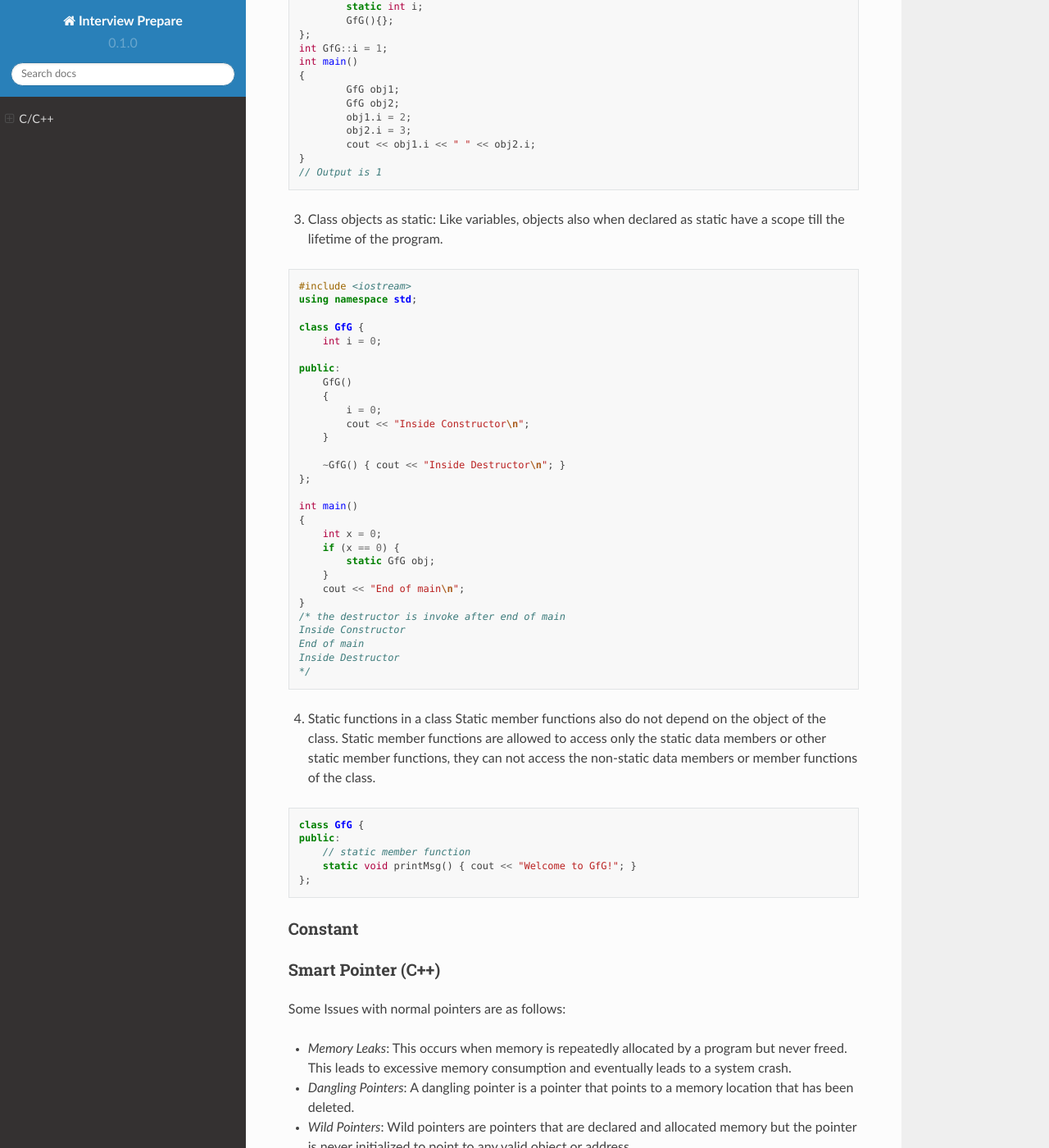
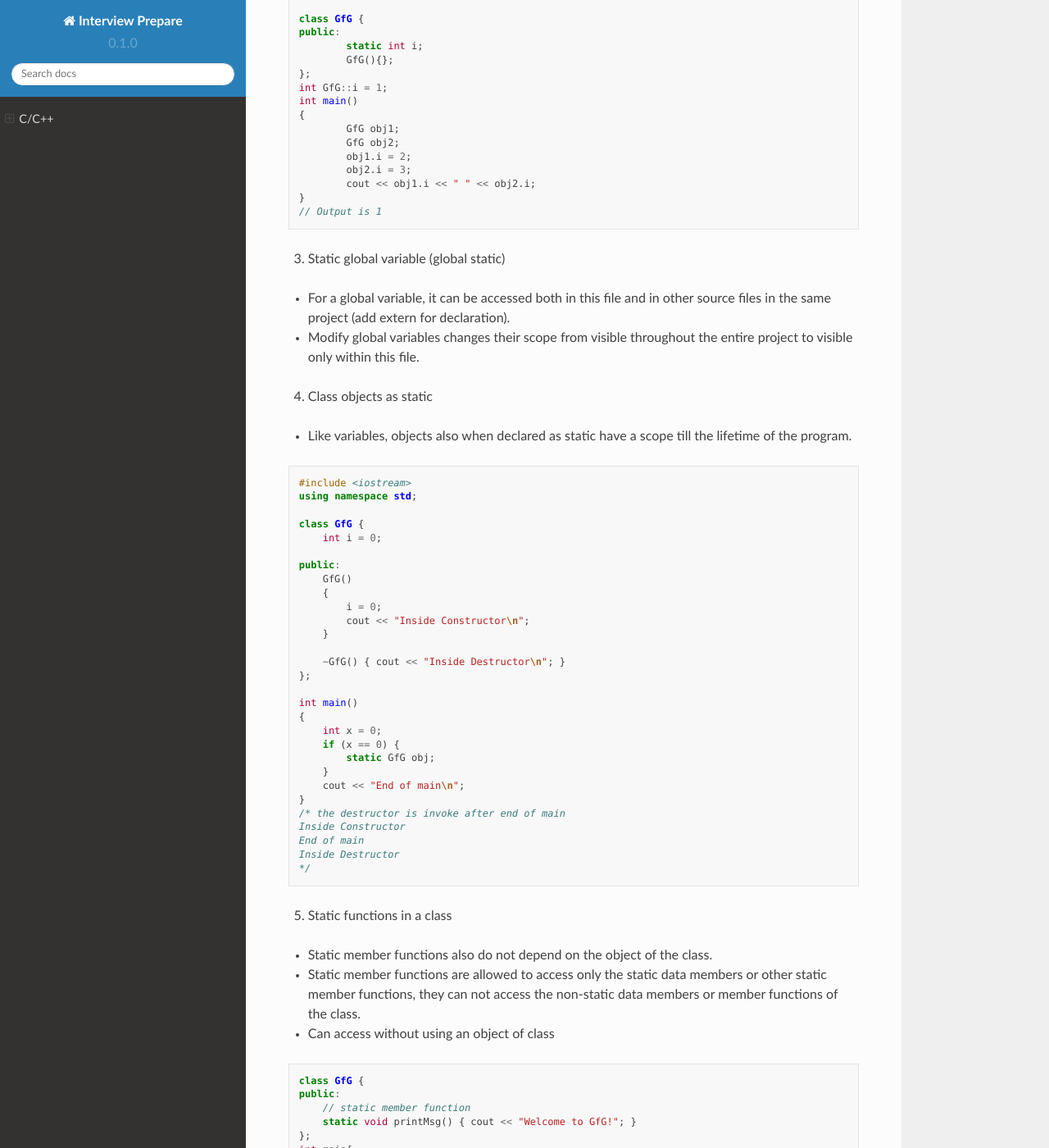
Before and after one commit to Raychen0617/Interview_prepare, a Sphinx documentation site: the page built from docs/source/cpp.md, in a window 1280 px wide and 1400 px high, scrolled down 2488 px. Shown: the whole window at 82% size. Built offline with Sphinx 7.4.7 and the Read the Docs theme 2.0.0, drawn with Linux system fonts in a browser that asks for light colours; some of the changed text lies outside the part shown.

Commit message:
update_docs

````diff
--- a/docs/source/cpp.md
+++ b/docs/source/cpp.md
@@ -58,9 +58,10 @@
 int &ref = i;
 ```
 ### Static
-1. Static Variables in functions
+1. Static Variables in functions (local static)
     - When a variable is declared as static, space for it gets allocated for the lifetime of the program.
     - Even if the function is called multiple times, space for the static variable is allocated only once and the value of the variable in the previous call gets carried through the next function call.
+    - The scope is still in the function
 ```cpp
 void demo()
 {
@@ -78,10 +79,11 @@
 
 // The output is 0, 1, 2, 3, 4
 ```
-2. Static variables in a class
+2. Static variables in a class (local static)
     - The static variables in a class are shared by the objects.
     - There can not be multiple copies of the same static variables for different objects.
     - Thus static variables can not be initialized using constructors
+    - Can access without using an object of class
 ```cpp
 // C++ program to demonstrate static
 // variables inside a class
@@ -105,7 +107,11 @@
 }
 // Output is 1
 ```
-3. Class objects as static: Like variables, objects also when declared as static have a scope till the lifetime of the program.
+3. Static global variable (global static)
+- For a global variable, it can be accessed both in this file and in other source files in the same project (add extern for declaration).
+- Modify global variables changes their scope from visible throughout the entire project to visible only within this file.
+4. Class objects as static
+- Like variables, objects also when declared as static have a scope till the lifetime of the program.
 ```cpp
 #include <iostream>
 using namespace std;
@@ -137,15 +143,21 @@
 Inside Destructor
 */
 ```
-4. Static functions in a class
-Static member functions also do not depend on the object of the class.
-Static member functions are allowed to access only the static data members or other static member functions, they can not access the non-static data members or member functions of the class.
+5. Static functions in a class
+- Static member functions also do not depend on the object of the class.
+- Static member functions are allowed to access only the static data members or other static member functions, they can not access the non-static data members or member functions of the class.
+- Can access without using an object of class
 ```cpp
 class GfG {
 public:
     // static member function
     static void printMsg() { cout << "Welcome to GfG!"; }
 };
+int main{
+    // static data members and functions belong to the class and
+    // can be accessed without using an object of class X
+    GFG::printMsg();
+}
 ```
 
 ### Constant
````
